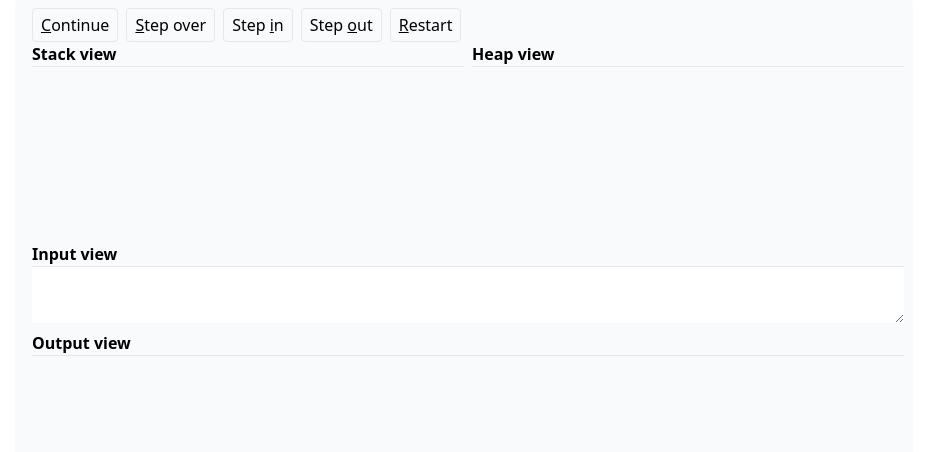
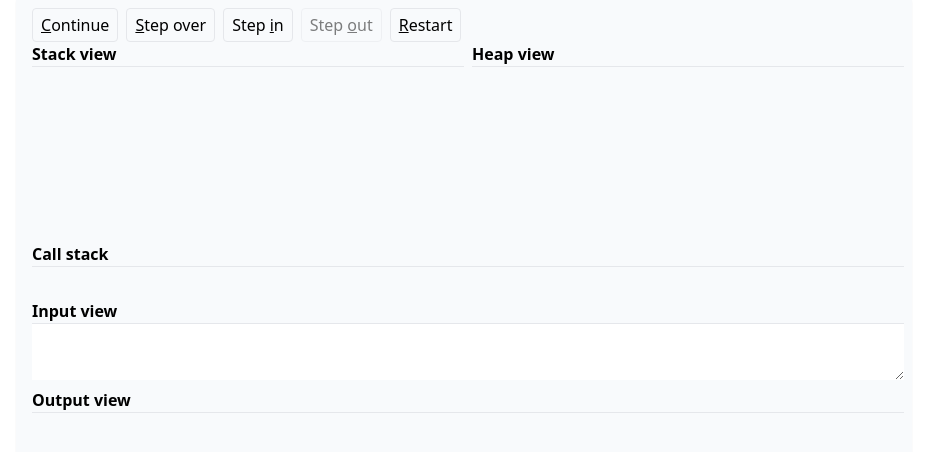
Before and after one commit to voliva/wsa, a React (Vite) app: page / in a window 1280 px wide. Both pictures are taken after a click on the button "Load WS". Shown: the top 452 px of the page, without its empty margins (176-1111 px from the left). Built offline with nearby package versions, Linux system fonts and the light colour scheme.

Commit message:
add call stack, show exceptions on output view

```diff
--- a/package.json
+++ b/package.json
@@ -7,7 +7,7 @@
     "wsa": "dist/cli.js"
   },
   "scripts": {
-    "dev": "vite",
+    "start": "vite",
     "build": "tsc -b && vite build",
     "build-gh": "tsc -b && vite build --base /wsa",
     "lint": "eslint . --ext ts,tsx --report-unused-disable-directives --max-warnings 0",
--- a/src/app/ProgramRunner.tsx
+++ b/src/app/ProgramRunner.tsx
@@ -2,6 +2,7 @@ import { FC, useEffect, useRef, useState } from "react";
 import { Button, useThrottle } from "../lib";
 import {
   initializeState,
+  MachineState,
   Program,
   step,
   stepOut,
@@ -9,6 +10,7 @@ import {
 } from "../whitespace/execute";
 import { Instructions } from "./InstructionsView";
 import { useIo } from "./useIo";
+import { FlowOp } from "../whitespace";
 
 export const ProgramRunner: FC<{ program: Program }> = ({ program }) => {
   const [state, setState] = useState(initializeState());
@@ -18,6 +20,18 @@ export const ProgramRunner: FC<{ program: Program }> = ({ program }) => {
   const debounceSetState = useThrottle(setState, 100);
   const stopped = useRef(false);
   const [running, setRunning] = useState(false);
+  async function captureExceptions(fn: () => void | Promise<void>) {
+    try {
+      return await fn();
+    } catch (ex) {
+      console.error(ex);
+
+      "\nException triggered\n".split("").forEach(io.output.char);
+      if (ex instanceof Error) {
+        ex.message.split("").forEach(io.output.char);
+      }
+    }
+  }
   async function run() {
     let lastBreath = Date.now();
     const breathe = () => {
@@ -32,23 +46,25 @@ export const ProgramRunner: FC<{ program: Program }> = ({ program }) => {
     stepState.paused = false;
     stopped.current = false;
     setRunning(true);
+    await captureExceptions(async () => {
       while (!stepState.halted && !stepState.paused && !stopped.current) {
         stepState = await step(program, stepState, io);
         if (stopped.current) break;
         debounceSetState(stepState);
         await breathe();
       }
+    });
     setRunning(false);
   }
 
-  async function doStepOver() {
-    setState(await stepOver(program, state, io));
+  function doStepOver() {
+    captureExceptions(async () => setState(await stepOver(program, state, io)));
   }
-  async function doStepIn() {
-    setState(await step(program, state, io));
+  function doStepIn() {
+    captureExceptions(async () => setState(await step(program, state, io)));
   }
-  async function doStepOut() {
-    setState(await stepOut(program, state, io));
+  function doStepOut() {
+    captureExceptions(async () => setState(await stepOut(program, state, io)));
   }
   function pause() {
     stopped.current = true;
@@ -64,15 +80,15 @@ export const ProgramRunner: FC<{ program: Program }> = ({ program }) => {
     const handleKeyboardEvt = (evt: KeyboardEvent) => {
       switch (evt.key) {
         case "c":
-          return run();
+          return running || run();
         case "s":
-          return doStepOver();
+          return running || doStepOver();
         case "i":
-          return doStepIn();
+          return running || doStepIn();
         case "o":
-          return doStepOut();
+          return running || state.callStack.length === 0 || doStepOut();
         case "p":
-          return pause();
+          return !running || pause();
         case "r":
           return restart();
       }
@@ -101,7 +117,10 @@ export const ProgramRunner: FC<{ program: Program }> = ({ program }) => {
           <Button onClick={doStepIn} disabled={running}>
             Step <u>i</u>n
           </Button>
-          <Button onClick={doStepOut} disabled={running}>
+          <Button
+            onClick={doStepOut}
+            disabled={running || state.callStack.length === 0}
+          >
             Step <u>o</u>ut
           </Button>
           <Button onClick={restart}>
@@ -113,6 +132,7 @@ export const ProgramRunner: FC<{ program: Program }> = ({ program }) => {
             <StackView stack={state.stack} />
             <HeapView heap={state.heap} />
           </div>
+          <CallStackView value={getCallStack(program, state)} />
           <InputView
             value={inputQueue}
             requested={inputRequested}
@@ -155,6 +175,24 @@ const HeapView: FC<{ heap: bigint[] }> = ({ heap }) => {
   );
 };
 
+function getCallStack(program: Program, state: MachineState) {
+  const callInstructions = state.callStack.map(
+    (instr) => program.instructions[instr - 1]
+  ) as FlowOp[];
+
+  return callInstructions.map((v) => (v.op.type === "call" ? v.op.value : ""));
+}
+const CallStackView: FC<{ value: string[] }> = ({ value }) => {
+  return (
+    <div className="flex flex-col flex-0">
+      <h2 className="font-bold border-b">Call stack</h2>
+      <div className="whitespace-nowrap overflow-auto">
+        {value.map((label, i) => (i == 0 ? "" : " > ") + label)}&nbsp;
+      </div>
+    </div>
+  );
+};
+
 const InputView: FC<{
   value: string;
   requested: boolean;
@@ -164,7 +202,10 @@ const InputView: FC<{
     <h2 className="font-bold border-b">Input view</h2>
     <textarea
       value={value}
-      onChange={(evt) => onChange(evt.target.value)}
+      onChange={(evt) => {
+        onChange(evt.target.value);
+      }}
+      onKeyPress={(evt) => evt.stopPropagation()}
       className={requested ? "bg-red-300 p-1 max-h-48" : "p-1 max-h-48"}
     />
   </div>
```
Also changed, not shown: snippets.txt. Lines whose indentation alone changed are shown as unchanged.
